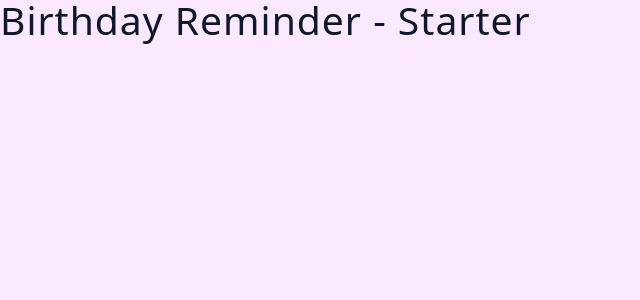
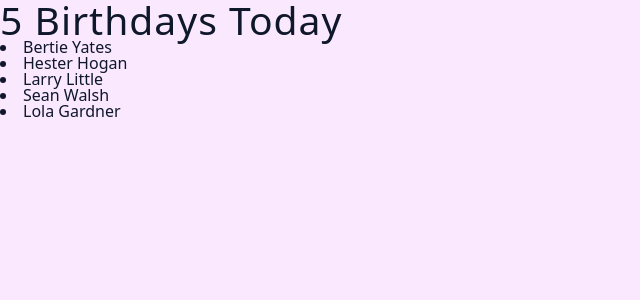
Before and after one commit to zayzou/birthday-buddy, a React (Vite) app: page / in a window 1280 px wide. Shown: the top 300 px of the page, without its empty margins (0-640 px from the left). Built offline with nearby package versions, Linux system fonts and the light colour scheme.

Commit message:
render person

```diff
--- a/src/App.jsx
+++ b/src/App.jsx
@@ -1,4 +1,18 @@
+import data from "./data";
+import { useState } from "react";
+
 const App = () => {
-  return <h2>Birthday Reminder - Starter</h2>;
+  const [people, setPeople] = useState(data);
+
+  return (
+    <>
+      <h2>{people.length} Birthdays Today</h2>
+      <div>
+        {people.map((person) => {
+          return <li key={person.id}>{person.name}</li>;
+        })}
+      </div>
+    </>
+  );
 };
 export default App;
```
Also changed, not shown: 2 other files (tests, documents, lock files or other folders).
